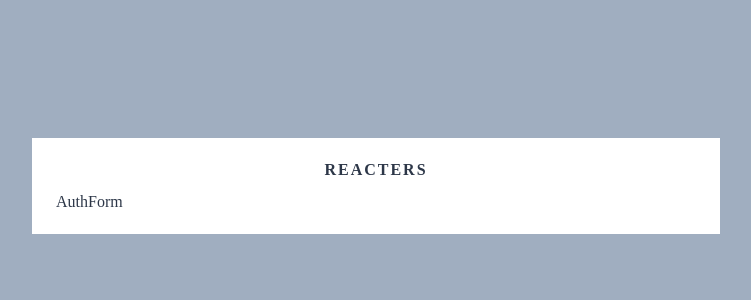
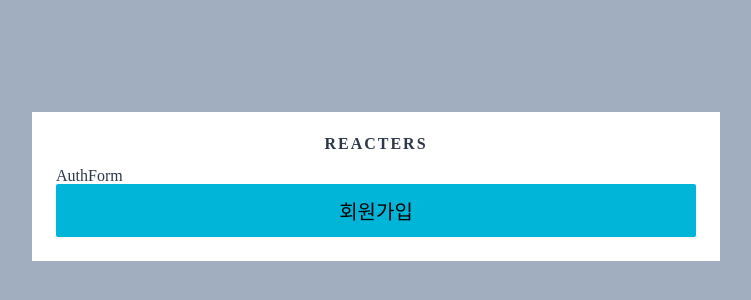
Before and after one commit to turtle601/blog-full-stack-app, a React (Create React App) app in the folder client/: page /register in a window 1280 px wide. Shown: the part 214-514 px from the top of the page, without its empty margins (264-1015 px from the left). Built offline with nearby package versions, Linux system fonts and the light colour scheme.

Commit message:
feat: button 커스터마이징 #22

```diff
--- a/client/src/components/auth/AuthForm.jsx
+++ b/client/src/components/auth/AuthForm.jsx
@@ -1,7 +1,17 @@
 import React from 'react';
 
+// custom 컴포넌트
+import { Button } from '../../customs/button';
+
 const AuthForm = () => {
-  return <div>AuthForm</div>;
+  return (
+    <>
+      <div>AuthForm</div>
+      <Button fullWidth cyan>
+        회원가입
+      </Button>
+    </>
+  );
 };
 
 export default AuthForm;
--- /dev/null
+++ b/client/src/customs/button.js
@@ -0,0 +1,48 @@
+import styled, { css } from 'styled-components';
+
+const StyledButton = styled.button`
+  border: none;
+  outline: none;
+  cursor: pointer;
+
+  ${({ theme }) => {
+    return css`
+      background-color: ${theme.color.primary};
+      font-size: ${theme.fontSizes['md']};
+      font-weight: ${theme.fontWeights[700]};
+      padding: ${theme.space[1]} ${theme.space[2]};
+      border-radius: ${theme.space[0.5]};
+      background-color: ${theme.color.gray[700]};
+
+      &:hover {
+        background-color: ${theme.color.gray[200]};
+      }
+    `;
+  }}
+
+  ${props => {
+    return (
+      props.fullWidth &&
+      css`
+        width: 100%;
+        padding-top: ${props.theme.space[3]};
+        padding-bottom: ${props.theme.space[3]};
+        font-size: ${props.theme.fontSizes['xl']};
+      `
+    );
+  }}
+
+  ${props => {
+    return (
+      props.cyan &&
+      css`
+        background-color: ${props.theme.color.cyan[500]};
+        &:hover {
+          background-color: ${props.theme.color.cyan[400]};
+        }
+      `
+    );
+  }}
+`;
+
+export const Button = props => <StyledButton {...props} />;
```
